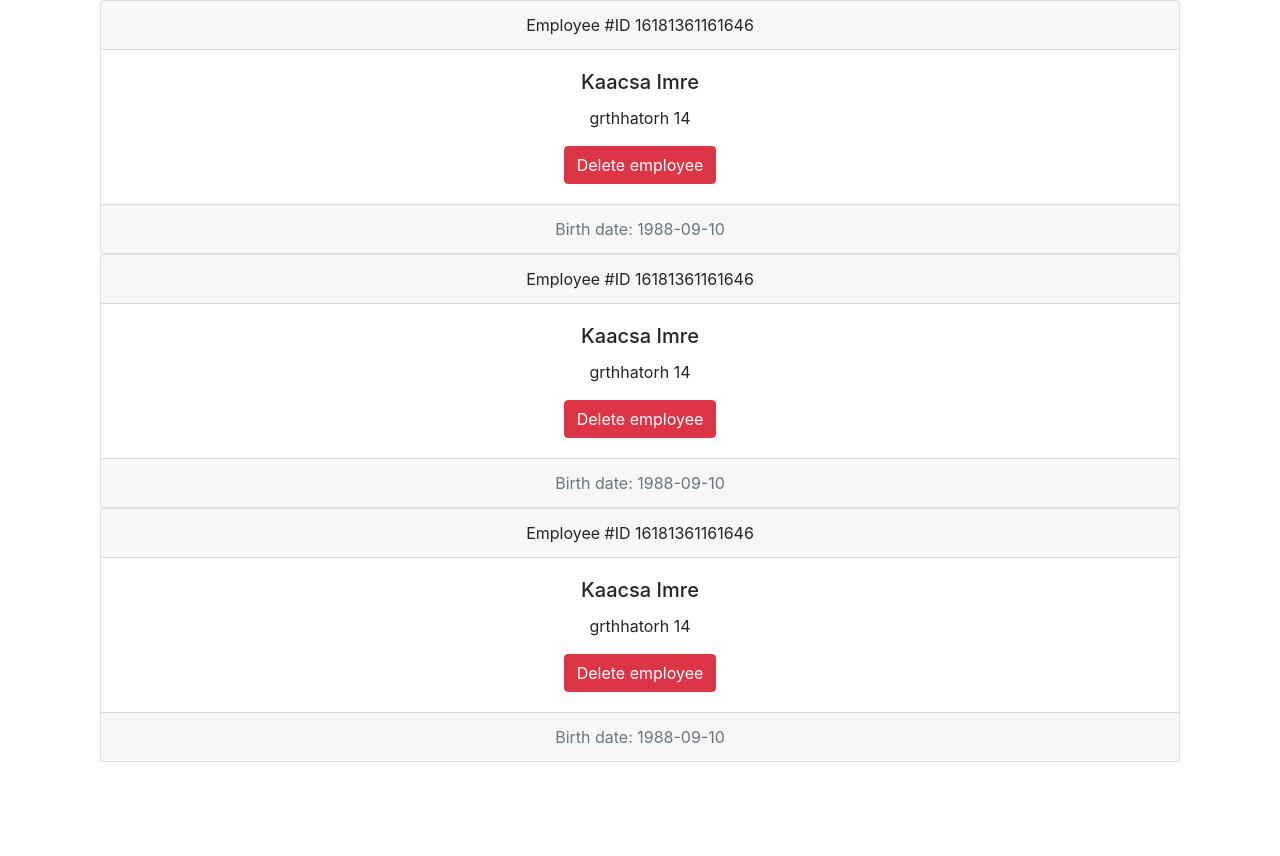
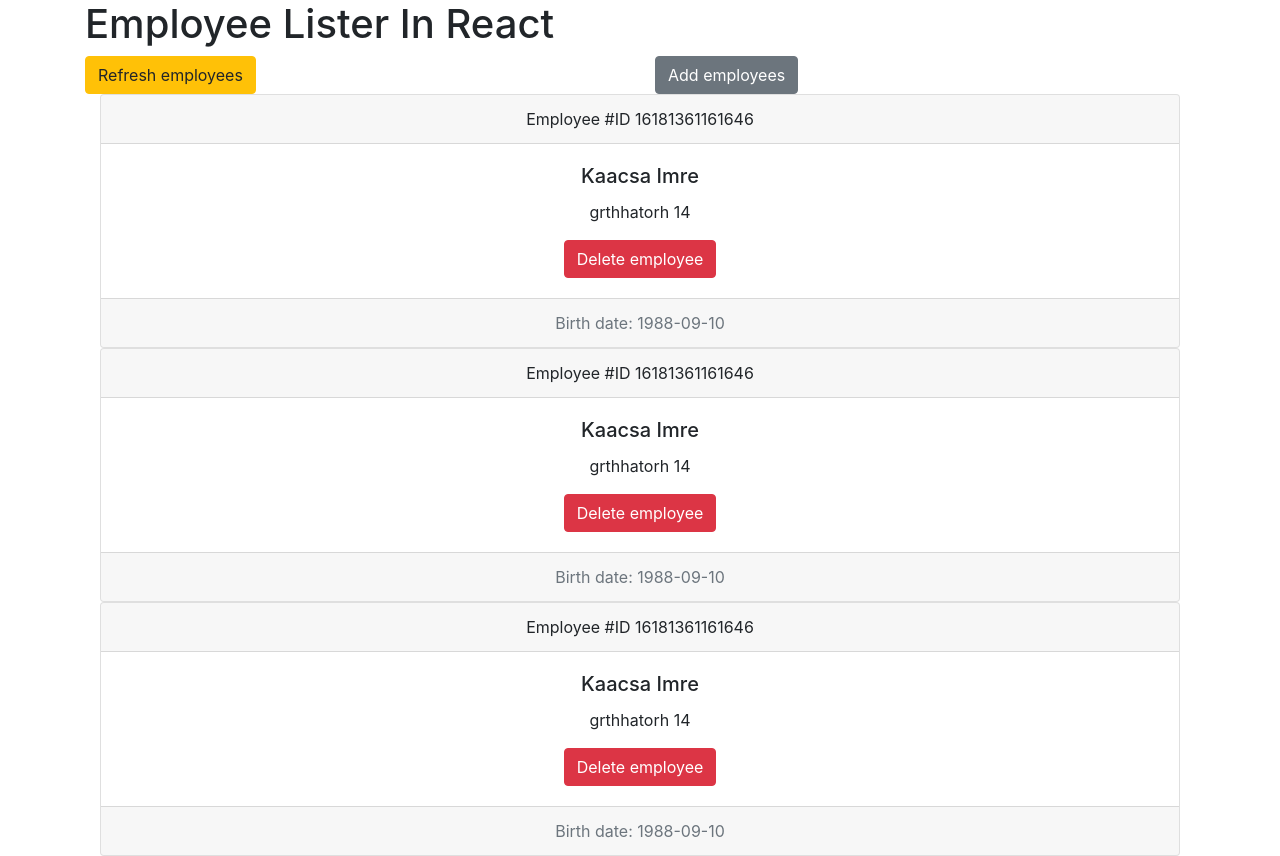
Before and after one commit to momszx/web4_2, a React (Create React App) app in the folder Beadando/frontend/: page / in a window 1280 px wide. Before the commit the page ends 800 px from the top, so only its background shows below. Built offline with nearby package versions, Linux system fonts and the light colour scheme.

Commit message:
Basic design elements added

```diff
--- a/Beadando/frontend/src/App.js
+++ b/Beadando/frontend/src/App.js
@@ -2,6 +2,8 @@ import './App.css';
 import React from "react";
 import 'bootstrap/dist/css/bootstrap.min.css';
 import ListElements from "./components/ListElements";
+import {RefreshBtn} from "./components/RefreshBtn";
+import {AddElement} from "./components/AddElement";
 
 function App() {
   return (
@@ -9,7 +11,20 @@ function App() {
       <header>
       </header>
       <body>
-        <ListElements/>
+        <div className={"container"}>
+            <h1>Employee Lister In React</h1>
+            <div className={"row"}>
+                <div className={"col"}>
+                    <RefreshBtn/>
+                </div>
+                <div className={"col"}>
+                    <AddElement/>
+                </div>
+            </div>
+            <div>
+                <ListElements/>
+            </div>
+        </div>
       </body>
     </div>
   );
--- a/Beadando/frontend/src/components/AddElement.js
+++ b/Beadando/frontend/src/components/AddElement.js
@@ -0,0 +1,6 @@
+import React , { Component } from 'react'
+import {Button} from "reactstrap";
+
+export const AddElement = () => {
+    return <div><Button className={"btn btn-primary"}>Add employees</Button></div>
+}
--- a/Beadando/frontend/src/components/ListElement.js
+++ b/Beadando/frontend/src/components/ListElement.js
@@ -5,17 +5,17 @@ import {Button} from "reactstrap";
 function ListElement({id, name, address, birthData}){
         return(
             <div className={"col"}>
-            <div className="card text-center">
-                <div className="card-header">
+            <div className={"card text-center"}>
+                <div className={"card-header"}>
                     Employee #ID {id}
                 </div>
-                <div className="card-body">
-                    <h5 className="card-title">{name}</h5>
+                <div className={"card-body"}>
+                    <h5 className={"card-title"}>{name}</h5>
                     <p className={"card-text"}>{address}</p>
 
-                    <Button className="btn btn-danger">Delete employee</Button>
+                    <Button className={"btn btn-danger"}>Delete employee</Button>
                 </div>
-                <div className="card-footer text-muted">
+                <div className={"card-footer text-muted"}>
                     Birth date: {birthData}
                 </div>
             </div>
--- a/Beadando/frontend/src/components/ListElements.js
+++ b/Beadando/frontend/src/components/ListElements.js
@@ -16,7 +16,7 @@ class ListElements extends React.Component {
 
     render() {
         return(
-            <div className={"container"}>
+            <div>
                 {this.state.employees.map(({id,name, address, birthData}, index)=>{
                     return(
                         <ListElement id={id} name={name} address={address} birthData={birthData}/>
--- /dev/null
+++ b/Beadando/frontend/src/components/RefreshBtn.js
@@ -0,0 +1,6 @@
+import React , { Component } from 'react'
+import {Button} from "reactstrap";
+
+export const RefreshBtn = () => {
+    return <div><Button className={"btn btn-warning"}>Refresh employees</Button></div>
+}
--- a/Beadando/frontend/src/store/EmployeeStore.js
+++ b/Beadando/frontend/src/store/EmployeeStore.js
@@ -23,6 +23,6 @@ export default store;
 
 dispatcher.register(({action,payload})=>{
     if(action !== refresh ) return;
-    store._complexNumbers = payload;
+    store._employees = payload;
     store.emitChange();
 })
```
Also changed, not shown: Beadando/frontend/src/actions/ActionGetEmployees.js (+12 -0 lines), 1 other file (tests, documents, lock files or other folders).
